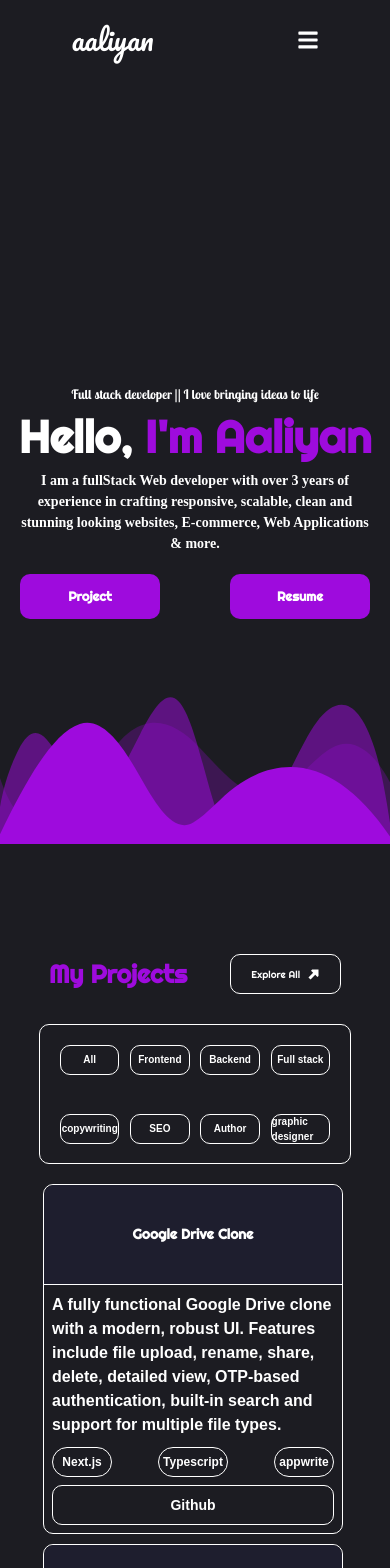
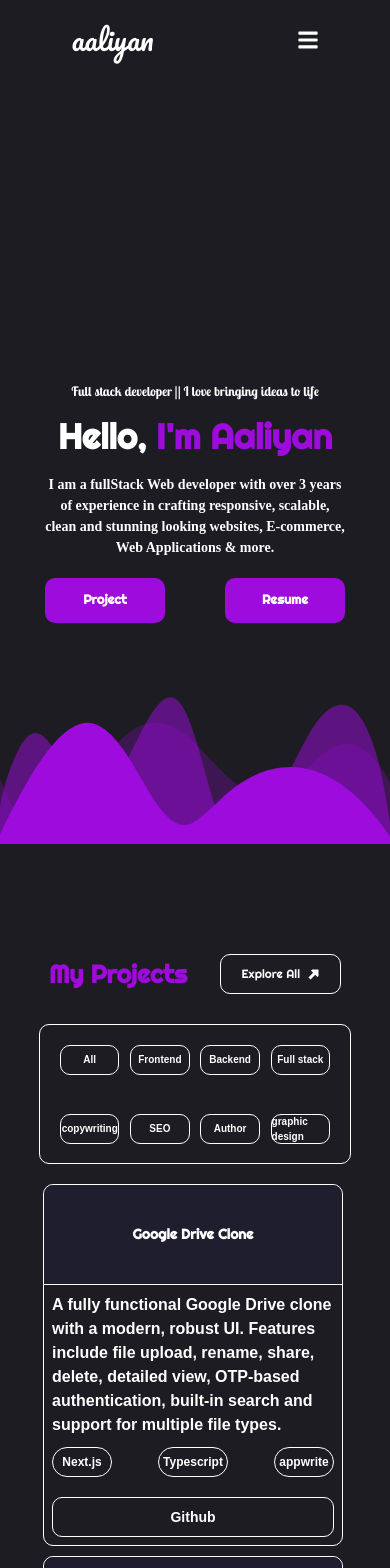
Before and after one commit to Aaliyan-prog/New-Portfolio, a React (Vite) app: page / in a window 390 px wide. Shown: the top 1568 px of the page. Built offline with nearby package versions, Linux system fonts and the light colour scheme; a web font is replaced by a local one.

Commit message:
xss responsive commit

```diff
--- a/src/App.css
+++ b/src/App.css
@@ -1,7 +1,7 @@
 @import "tailwindcss";
 
 /* :root {
-  --color-theme: #9e0bdd;
+  /* --color-theme: #9e0bdd;
 } */
 
 @theme{
@@ -144,7 +144,7 @@
 }
 
 .Explore-All{
-  @apply lg:text-[15px] md:text-[15px] sm:text-[14px] xs:text-[12px] xss:text-[10px]
+  @apply lg:text-[15px] md:text-[15px] sm:text-[14px] xs:text-[12px] xss:text-[12px]
 }
 
 .my-heading{
@@ -176,7 +176,7 @@
 }
 
 .project-button-margin{
-  @apply lg:mt-[15px] md:mt-[15px] mb-0 sm:mt-3 xs:mt-1 xs:mt-1
+  @apply lg:mt-[15px] md:mt-[15px] mb-0 sm:mt-3 xs:mt-1 xss:mt-3
 }
 
 .svg-margin{
@@ -232,11 +232,11 @@
 }
 
 .src-form{
-  @apply lg:w-[40%] md:w-[70%] md:mb-5 sm:w-[90%] sm:mb-5 xs:w-[80%] xs:mb-5 xss:w-[80%] xss:mb-5
+  @apply lg:w-[40%] md:w-[70%] md:mb-5 sm:w-[90%] sm:mb-5 xs:w-[90%] xs:mb-5 xss:w-[90%] xss:mb-5
 }
 
 .src-contact-content{
-  @apply lg:w-[40%] md:w-[70%] md:mb-8 sm:w-[80%] sm:mb-8 xs:w-[80%] xs:mb-8 xss:w-[80%] xss:mb-8
+  @apply lg:w-[40%] md:w-[70%] md:mb-8 sm:w-[80%] sm:mb-8 xs:w-[80%] xs:mb-8 xss:w-[90%] xss:mb-8
 }
 
 .src-hero-title{
@@ -244,11 +244,24 @@
 }
 
 .src-hero-heading{
-  @apply lg:text-6xl md:text-[50px] sm:text-[50px] xs:text-[50px] xss:text-[45px]
+  @apply  lg:text-[50px] md:text-[50px] sm:text-[50px] xs:text-[50px] xss:text-[35px]
 }
 
 .src-hero-desc{
-  @apply lg:w-[600px] md:w-[600px] sm:w-[500px] xs:w-[480px] xss:w-[350px]
+  @apply lg:w-[600px] md:w-[600px] sm:w-[500px] xs:w-[480px] xss:w-[300px]
+}
+
+.src-button-w{
+  @apply lg:w-[350px] md:w-[350px] sm:w-[350px] xs:w-[300px] xss:w-[300px]
+}
+
+.button{
+  @apply lg:w-[140px] md:w-[140px] sm:w-[140px] xs:w-[120px] xss:w-[120px]
+}
+
+.src-contact-info,
+.src-contact-info-span{
+  @apply lg:text-[14px] md:text-[14px] sm:text-[14px] xs:text-[12px] xss:text-[8px]
 }
 
 .skill-margin-top {
--- a/src/Contact/Contact.jsx
+++ b/src/Contact/Contact.jsx
@@ -70,11 +70,11 @@ const Contact = () => {
         <div className="w-[100%] h-[20%] flex flex-row justify-around padding-2 border border-white rounded-[10px] margin-1 shadow-box">
           <div className="w-[50%] text-center border-r-2 border-white flex flex-row justify-center items-center gap-1.5">
             <FaPhoneAlt />
-            <h2 className='font-[Righteous] font-bold text-[14px] text-white'>Phone: <span className='font-normal text-[14px] text-white'>+92 319 1084949</span></h2>
+            <h2 className='font-[Righteous] font-bold text-[14px] text-white src-contact-info'>Phone: <span className='font-normal text-[14px] text-white src-contact-info-span'>+92 319 1084949</span></h2>
           </div>
           <div className="w-[50%] text-center flex flex-row justify-center items-center gap-1.5">
             <MdEmail />
-            <h2 className='font-[Righteous] font-bold text-[14px] text-white'>Gmail: <span className='font-normal text-[14px] text-white'>aaliyandev786@gmail.com</span></h2>
+            <h2 className='font-[Righteous] font-bold text-[14px] text-white src-contact-info'>Gmail: <span className='font-normal text-[14px] text-white src-contact-info-span'>aaliyandev786@gmail.com</span></h2>
           </div>
         </div>
         <div className="w-[100%] h-[20%] flex flex-row justify-around padding-2 border border-white rounded-[10px] shadow-box">
--- a/src/Home/Hero.jsx
+++ b/src/Home/Hero.jsx
@@ -5,11 +5,11 @@ const Hero = () => {
     <div className='w-[100%] h-[100vh] flex justify-center items-center'>
       <div className="flex flex-col justify-center items-center w-[600px] h-[100%]">
         <h3 className='font-lobster text-[16px] text-white font-bold margin src-hero-title'>Full stack developer || I love bringing ideas to life</h3>
-        <h1 className='text-6xl font-[Righteous] font-bold margin src-hero-heading'>Hello, <span className='text-theme'>I'm Aaliyan</span></h1>
+        <h1 className='font-[Righteous] font-bold margin src-hero-heading'>Hello, <span className='text-theme'>I'm Aaliyan</span></h1>
         <p className='w-[600px] text-center text-[14px] font-[libertinus] font-bold margin-1 src-hero-desc'>I am a fullStack Web developer with over 3 years of experience in crafting responsive, scalable, clean and stunning looking websites, E-commerce, Web Applications & more. </p>
-        <div className="w-[350px] flex flex-row justify-between items-center">
-          <button className='w-[140px] h-[45px] bg-theme text-white text-[13px] font-bold font-[Righteous] rounded-[10px]'>Project</button>
-          <button className="w-[140px] h-[45px] bg-theme text-white text-[13px] font-bold font-[Righteous] rounded-[10px]">Resume</button>
+        <div className="w-[350px] flex flex-row justify-between items-center src-button-w">
+          <button className='w-[140px] h-[45px] bg-theme text-white text-[13px] font-bold font-[Righteous] rounded-[10px] button'>Project</button>
+          <button className="w-[140px] h-[45px] bg-theme text-white text-[13px] font-bold font-[Righteous] rounded-[10px] button">Resume</button>
         </div>
       </div>
       <div class="custom-shape-divider-bottom-1756571235">
--- a/src/Project/Project.jsx
+++ b/src/Project/Project.jsx
@@ -49,7 +49,7 @@ const Project = () => {
             <li className="project-navbar-options" onClick={() => setProjectCategory("copywriting")}>copywriting</li>
             <li className="project-navbar-options" onClick={() => setProjectCategory("SEO")}>SEO</li>
             <li className="project-navbar-options" onClick={() => setProjectCategory("Author")}>Author</li>
-            <li className="project-navbar-options" onClick={() => setProjectCategory("Graphic design")}>graphic designer</li>
+            <li className="project-navbar-options" onClick={() => setProjectCategory("Graphic design")}>graphic design</li>
           </ul>
         </div>
         <div className="w-[100%] flex justify-between items-center flex-wrap src-xss-project">
```
